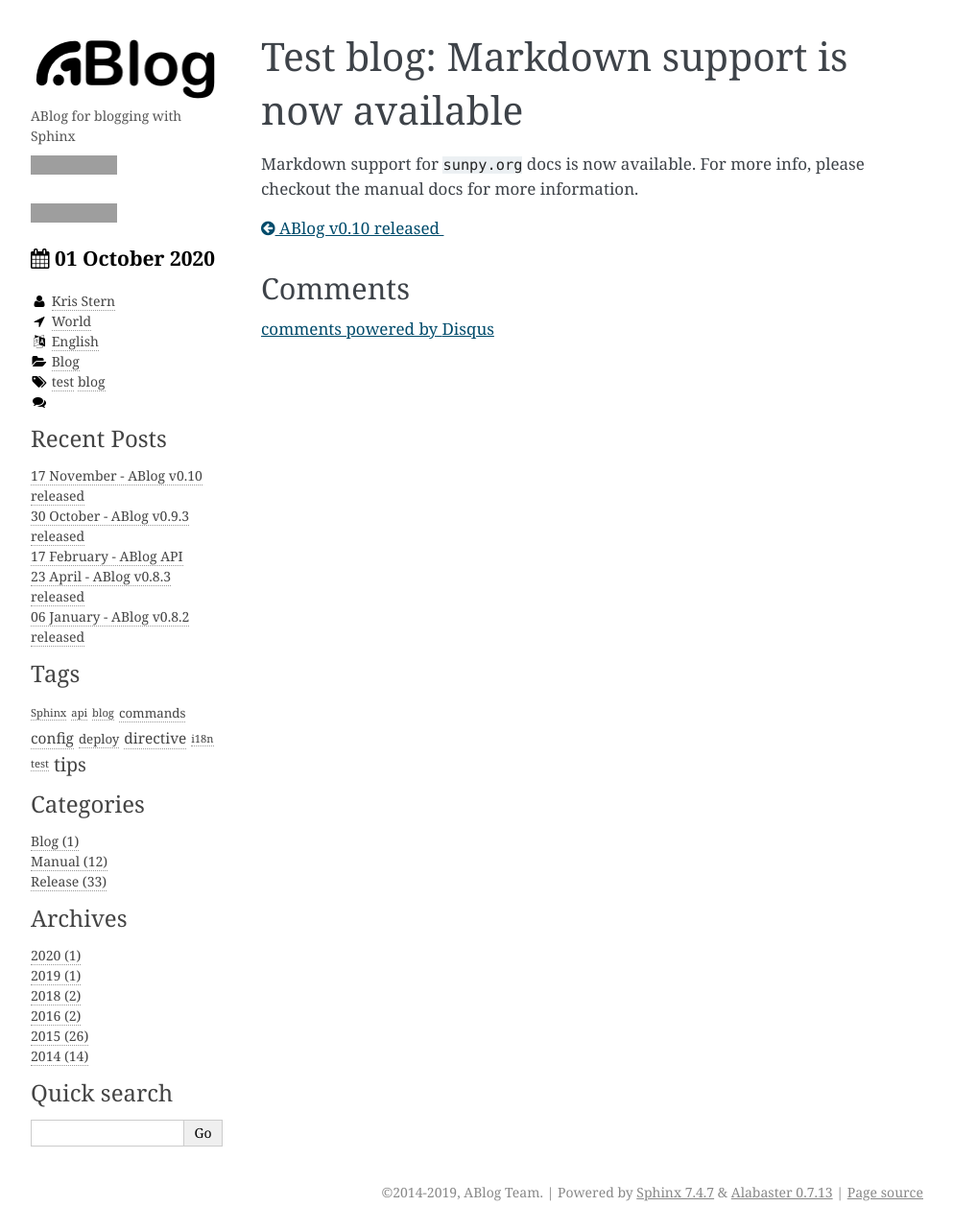
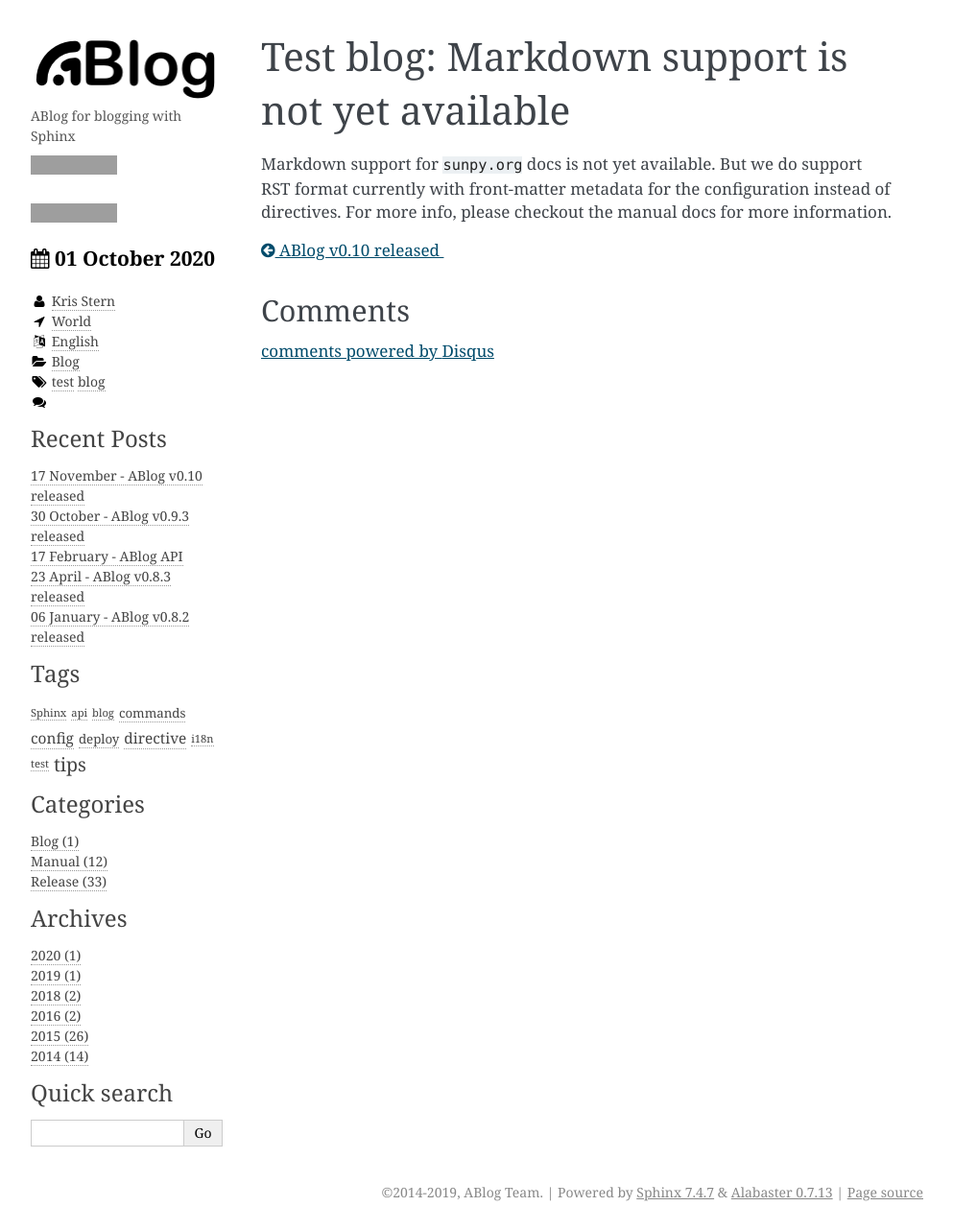
Before and after one commit to sunpy/ablog, a Sphinx documentation site: the page built from docs/blog/blog_20201001_test_md_ablog_post.rst, in a window 1280 px wide. Shown: the whole page at 96% size, without its empty margins (148-1141 px from the left). Built offline with Sphinx 7.4.7, drawn with Linux system fonts in a browser that asks for light colours; comment, search, counter and statistics services are not loaded; grey boxes are pictures that could not be loaded.

Commit message:
Update content of test blog so as not to mislead users

```diff
--- a/docs/blog/blog_20201001_test_md_ablog_post.rst
+++ b/docs/blog/blog_20201001_test_md_ablog_post.rst
@@ -6,7 +6,9 @@
 :language: English
 :tags: test, blog
 
-Test blog: Markdown support is now available
-============================================
+Test blog: Markdown support is not yet available
+================================================
 
-Markdown support for ``sunpy.org`` docs is now available. For more info, please checkout the manual docs for more information.
+Markdown support for ``sunpy.org`` docs is not yet available.
+But we do support RST format currently with front-matter metadata for the configuration instead of directives.
+For more info, please checkout the manual docs for more information.
```
